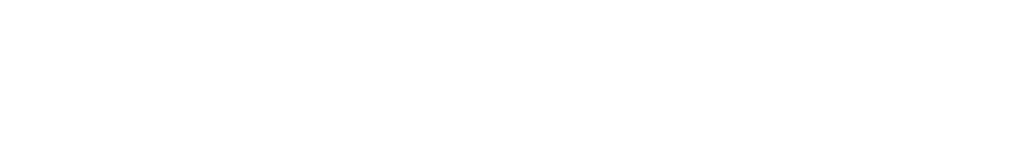
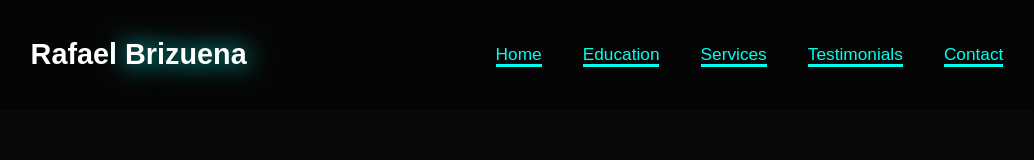
Before and after one commit to rafec/html-css-portfolio, a plain HTML site: page index.html in a window 1280 px wide. Shown: the whole page, without its empty margins (123-1157 px from the left). Drawn offline with nearby package versions, Linux system fonts and the light colour scheme.

Commit message:
:sparkles: feat(header): adding navbar links and initial styles

```diff
--- a/index.html
+++ b/index.html
@@ -11,6 +11,20 @@
 		/>
 	</head>
 	<body>
+		<header class="header">
+			<a href="#home" class="logo">Rafael <span>Brizuena</span></a>
+
+			<i class="bx bx-menu" id="menu-icon"></i>
+
+			<nav class="navbar">
+				<a href="#home" class="active">Home</a>
+				<a href="#education" class="active">Education</a>
+				<a href="#services" class="active">Services</a>
+				<a href="#testimonials" class="active">Testimonials</a>
+				<a href="#contact" class="active">Contact</a>
+			</nav>
+		</header>
+
 		<script src="script.js"></script>
 	</body>
 </html>
--- a/style.css
+++ b/style.css
@@ -14,3 +14,64 @@
 	--text-color: white;
 	--main-color: #00ffee;
 }
+
+html {
+	font-size: 60%;
+	overflow-x: hidden;
+}
+
+body {
+	background: var(--bg-color);
+	color: var(--text-color);
+}
+
+.header {
+	position: fixed;
+	top: 0;
+	left: 0;
+	width: 100%;
+	padding: 4rem 12% 4rem;
+	background: rgba(0, 0, 0, 0.3);
+	backdrop-filter: blur(10px);
+	display: flex;
+	justify-content: space-between;
+	align-items: center;
+	z-index: 5;
+}
+
+.logo {
+	font-size: 3rem;
+	color: var(--text-color);
+	font-weight: 800;
+	cursor: pointer;
+	transition: 0.3s ease;
+}
+
+.logo:hover {
+	transform: scale(1.1);
+}
+
+.logo span {
+	text-shadow: 0 0 25px var(--main-color);
+}
+
+.navbar a {
+	font-size: 1.8rem;
+	color: var(--text-color);
+	margin-left: 4rem;
+	font-weight: 500;
+	transition: 0.3s ease;
+	border-bottom: 3px solid transparent;
+}
+
+.navbar a:hover,
+.navbar a.active {
+	color: var(--main-color);
+	border-bottom: 3px solid var(--main-color);
+}
+
+#menu-icon {
+	font-size: 3.6rem;
+	color: var(--main-color);
+	display: none;
+}
```
